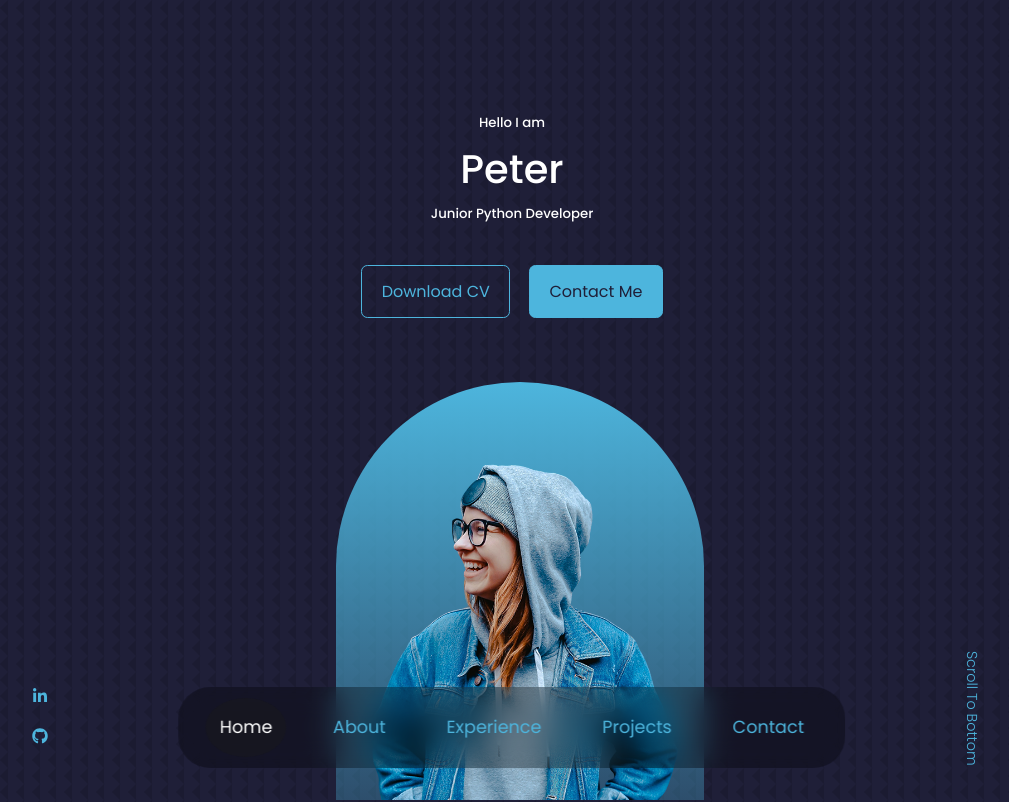
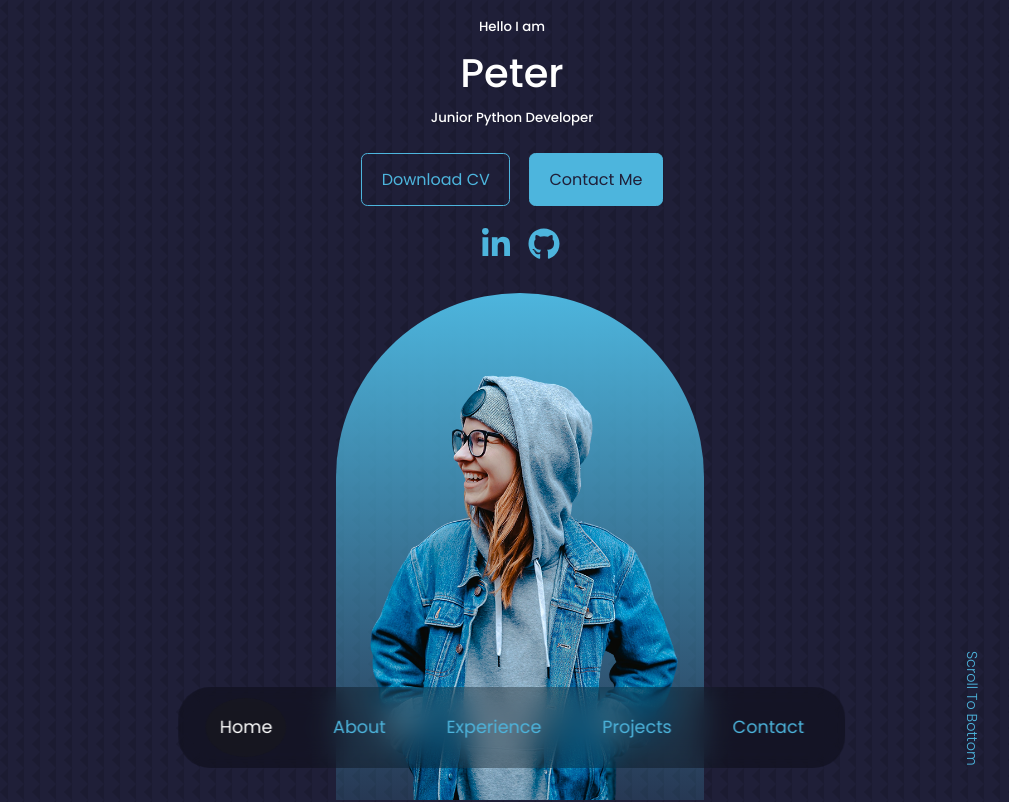
Before and after one commit to nikthe883/react-js-portfolio, a React (Create React App) app: page / in a window 1280 px wide. Shown: the top 802 px of the page, without its empty margins (128-1137 px from the left). Built offline with nearby package versions, Linux system fonts and the light colour scheme.

Commit message:
design changes

```diff
--- a/src/components/header/header.css
+++ b/src/components/header/header.css
@@ -1,6 +1,6 @@
 header{
     height: 100vh;
-    padding-top: 7rem;
+    padding-top: 1rem;
     overflow: hidden;
 }
 .header__container{
@@ -10,20 +10,20 @@ header{
 }
 
 .cta{
-    margin-top: 2.5rem;
+    margin-top: 1.5rem;
     display: flex;
     gap: 1.2rem;
     justify-content: center;
 }
 
 .header__socials{
-    display: flex;
-    flex-direction: column;
     align-items: center;
-    gap: 0.8rem;
-    position: absolute;
-    left:0;
-    bottom: 3rem;
+    font-size: 2rem;
+    padding: 1rem;
+}
+.header__socials a{
+    padding-left: 1rem;
+
 }
 
 .header__container .me{
@@ -31,7 +31,6 @@ header{
     width: 23rem;
     position: absolute;
     left: calc(50% - 11rem);
-    margin-top: 4rem;
     border-radius: 12rem 12rem 0 0;
     overflow: hidden;
     padding: 5rem 1.5rem 1.5rem 1.5rem;
```
